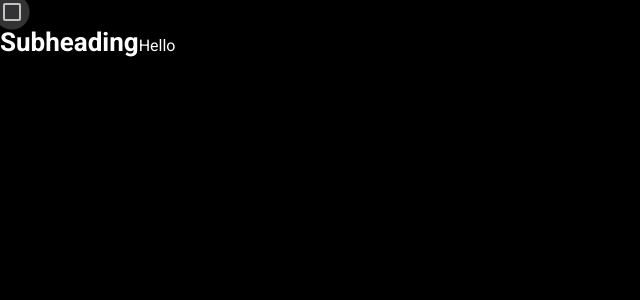
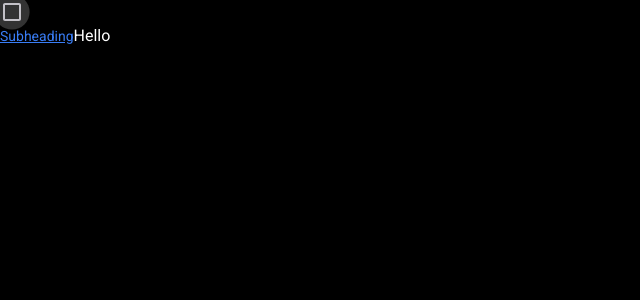
Before and after one commit to hunzah/Cards, a React (Vite) app: page / in a window 1280 px wide. Shown: the top 300 px of the page, without its empty margins (0-640 px from the left). Built offline with nearby package versions, Linux system fonts and the light colour scheme.

Commit message:
code refactoring

```diff
--- a/src/App.tsx
+++ b/src/App.tsx
@@ -10,7 +10,7 @@ export function App() {
   return (
     <div>
       <Checkbox checked={checked} onChange={setChecked} disabled={false} />
-      <Typography.Large>Subheading</Typography.Large>
+      <Typography variant="link1">Subheading</Typography>
       Hello
     </div>
   )
--- a/src/components/ui/typography/typography.tsx
+++ b/src/components/ui/typography/typography.tsx
@@ -8,12 +8,12 @@ export type PropsOf<TTag extends ReactTag> = TTag extends ElementType
 
 export type ReactTag = keyof JSX.IntrinsicElements | JSXElementConstructor<any>
 
-type TypographyType<Tag extends ReactTag> = {
+type TypographyPropsType = {
   children: ReactNode
   className?: string
-  component?: Tag
+  component?: keyof JSX.IntrinsicElements
   variant?: keyof typeof VARIANTS
-} & PropsOf<Tag>
+}
 
 type IntrinsicElementKeys = keyof JSX.IntrinsicElements
 
@@ -31,33 +31,23 @@ const VARIANTS: Record<string, IntrinsicElementKeys> = {
   link2: 'a',
 } as const
 
-const createTypography = <T extends ReactTag>(basicClassName: keyof typeof VARIANTS) => {
-  return ({ children, className, component, variant, ...rest }: TypographyType<T>) => {
-    const Component = component || basicClassName
+export const Typography = ({
+  children,
+  className,
+  component,
+  variant,
+  ...rest
+}: TypographyPropsType) => {
+  const Component = component || 'span'
 
-    const classNames = className ? `${s[basicClassName]} ${className}` : s[basicClassName]
+  const classNames = className || ''
+  const variantClassName = variant ? s[variant] : ''
 
-    const variantStyles = variant ? VARIANTS[variant] : basicClassName
+  const combinedClassNames = `${classNames} ${variantClassName}`
 
-    return (
-      <Component variant={variantStyles} className={classNames} {...rest}>
-        {children}
-      </Component>
-    )
-  }
+  return (
+    <Component className={combinedClassNames} {...rest}>
+      {children}
+    </Component>
+  )
 }
-
-export const Typography = {
-  Large: createTypography('large'),
-  H1: createTypography('h1'),
-  H2: createTypography('h2'),
-  H3: createTypography('h3'),
-  Body1: createTypography('body1'),
-  Body2: createTypography('body2'),
-  Subtitle1: createTypography('subtitle1'),
-  Subtitle2: createTypography('subtitle2'),
-  Caption: createTypography('caption'),
-  Overline: createTypography('overline'),
-  Link1: createTypography('link1'),
-  Link2: createTypography('link2'),
-}
```
